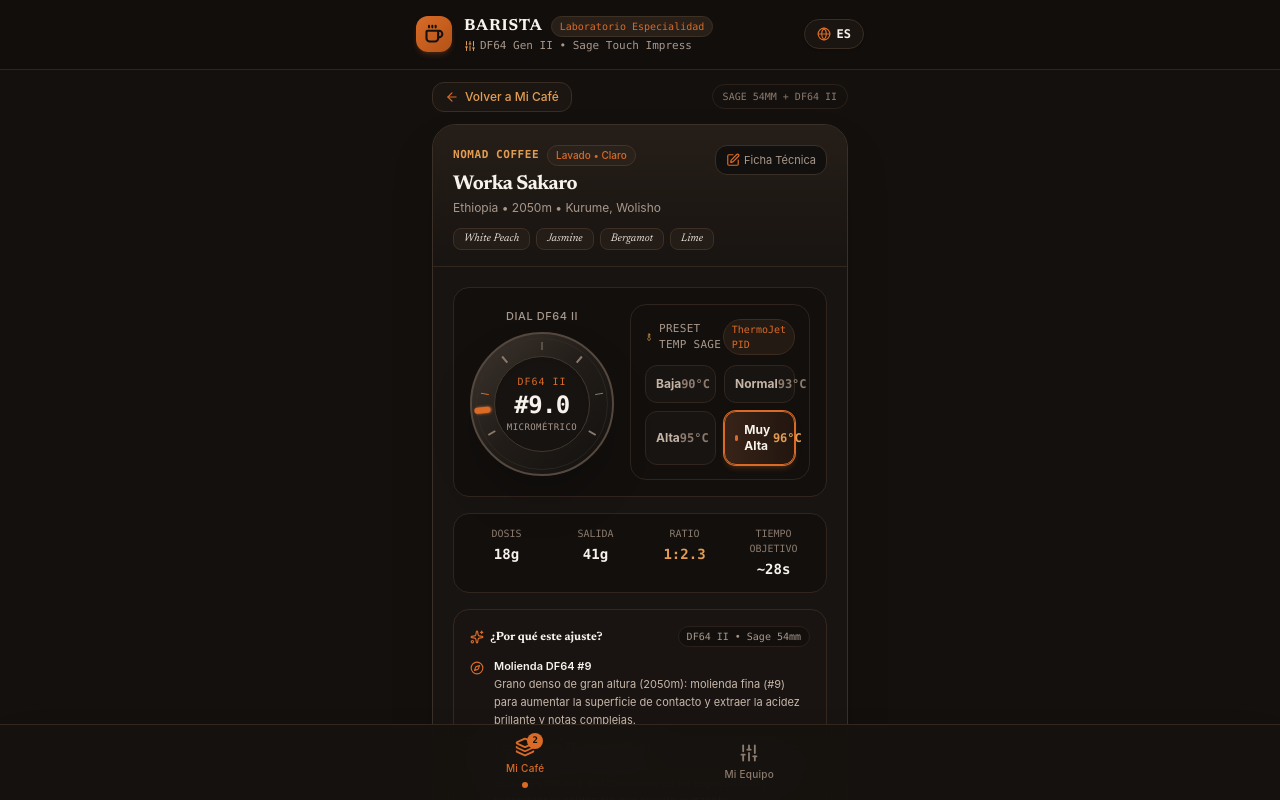
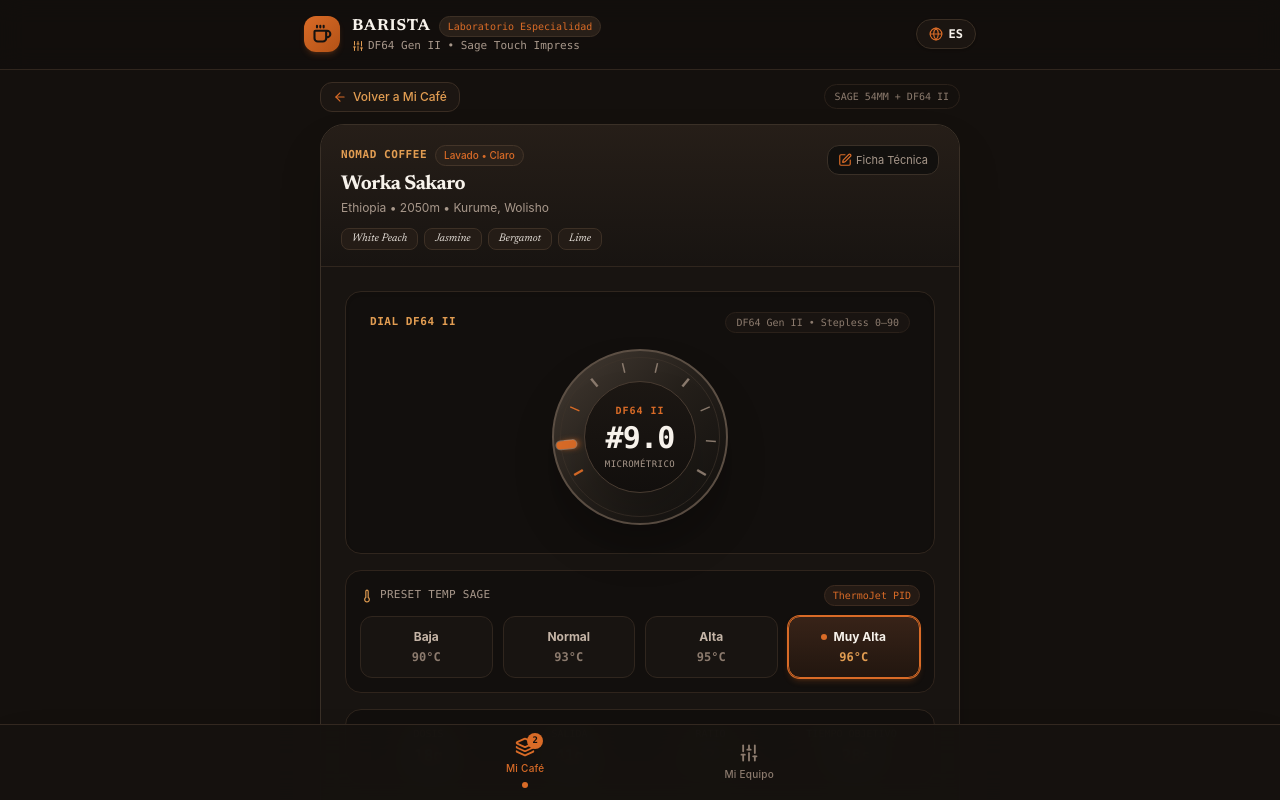
Before and after one commit to csp33/barista, a Next.js app: page / in a window 1280 px wide. Both pictures are taken after a click on the element 640 px from the left and 244 px from the top of the page. Shown: the top 800 px of the page. Built offline with nearby package versions, Linux system fonts and the light colour scheme; no server answers.

Commit message:
fix(ui): give layout breathing room, expand container to max-w-2xl, separate DF64 dial and Sage temp

```diff
--- a/src/adapters/ui/components/Df64DialGauge.tsx
+++ b/src/adapters/ui/components/Df64DialGauge.tsx
@@ -13,22 +13,22 @@ export const Df64DialGauge: React.FC<Df64DialGaugeProps> = ({ setting }) => {
   const angle = -120 + (clampedSetting / 90) * 240;
 
   return (
-    <div className="flex flex-col items-center">
-      <div className="relative w-36 h-36 flex items-center justify-center">
+    <div className="flex flex-col items-center py-2">
+      <div className="relative w-44 h-44 flex items-center justify-center">
         {/* Outer machined aluminum ring */}
-        <div className="absolute inset-0 rounded-full bg-gradient-to-br from-[#3D352E] via-[#211C18] to-[#12100E] border-2 border-[#54483E] shadow-2xl flex items-center justify-center">
-          <div className="absolute inset-1 rounded-full border border-[#382F28] opacity-60" />
+        <div className="absolute inset-0 rounded-full bg-gradient-to-br from-[#443B33] via-[#241F1A] to-[#12100E] border-2 border-[#5C4F44] shadow-2xl flex items-center justify-center">
+          <div className="absolute inset-1.5 rounded-full border border-[#3E342B] opacity-70" />
         </div>
 
         {/* Dial Scale Tick Marks */}
-        <svg className="absolute inset-0 w-full h-full" viewBox="0 0 144 144">
-          {[0, 15, 30, 45, 60, 75, 90].map(val => {
+        <svg className="absolute inset-0 w-full h-full" viewBox="0 0 176 176">
+          {[0, 10, 20, 30, 40, 50, 60, 70, 80, 90].map(val => {
             const tickAngle = -120 + (val / 90) * 240;
             const rad = ((tickAngle - 90) * Math.PI) / 180;
-            const x1 = 72 + 54 * Math.cos(rad);
-            const y1 = 72 + 54 * Math.sin(rad);
-            const x2 = 72 + 62 * Math.cos(rad);
-            const y2 = 72 + 62 * Math.sin(rad);
+            const x1 = 88 + 66 * Math.cos(rad);
+            const y1 = 88 + 66 * Math.sin(rad);
+            const x2 = 88 + 76 * Math.cos(rad);
+            const y2 = 88 + 76 * Math.sin(rad);
 
             return (
               <g key={val}>
@@ -37,8 +37,8 @@ export const Df64DialGauge: React.FC<Df64DialGaugeProps> = ({ setting }) => {
                   y1={y1}
                   x2={x2}
                   y2={y2}
-                  stroke={val === 15 ? '#D96B27' : '#8A7A6D'}
-                  strokeWidth={val % 30 === 0 ? '2' : '1'}
+                  stroke={val <= 20 ? '#D96B27' : '#8A7A6D'}
+                  strokeWidth={val % 30 === 0 ? '2.5' : '1.5'}
                 />
               </g>
             );
@@ -46,11 +46,11 @@ export const Df64DialGauge: React.FC<Df64DialGaugeProps> = ({ setting }) => {
         </svg>
 
         {/* Inner Hub with Setting Value */}
-        <div className="relative z-10 w-24 h-24 rounded-full bg-[#161311] border border-[#42372E] shadow-inner flex flex-col items-center justify-center text-center">
-          <span className="text-[10px] tracking-widest uppercase font-metric text-[#D96B27]">
+        <div className="relative z-10 w-28 h-28 rounded-full bg-gradient-to-b from-[#1C1713] to-[#120F0D] border border-[#483B31] shadow-2xl flex flex-col items-center justify-center text-center">
+          <span className="text-[10px] tracking-widest uppercase font-metric text-[#D96B27] font-semibold">
             DF64 II
           </span>
-          <span className="text-2xl font-black font-metric tracking-tight text-[#F7F2EB]">
+          <span className="text-3xl font-black font-metric tracking-tight text-[#F7F2EB] my-0.5">
             #{setting.toFixed(1)}
           </span>
           <span className="text-[9px] text-[#A8988B] uppercase tracking-wider font-metric">
@@ -63,7 +63,7 @@ export const Df64DialGauge: React.FC<Df64DialGaugeProps> = ({ setting }) => {
           className="absolute w-full h-full pointer-events-none transition-transform duration-700 ease-out"
           style={{ transform: `rotate(${angle}deg)` }}
         >
-          <div className="w-1.5 h-4 bg-[#D96B27] rounded-full mx-auto mt-1 shadow-sm shadow-[#D96B27]" />
+          <div className="w-2 h-5 bg-[#D96B27] rounded-full mx-auto mt-1 shadow-md shadow-[#D96B27]/80 ring-1 ring-[#F7F2EB]/30" />
         </div>
       </div>
     </div>
--- a/src/adapters/ui/components/DialInCard.tsx
+++ b/src/adapters/ui/components/DialInCard.tsx
@@ -76,53 +76,54 @@ export const DialInCard: React.FC<DialInCardProps> = ({
       </div>
 
       {/* Main Barista Hardware Tuning Section */}
-      <div className="p-5 space-y-4">
-        <div className="flex flex-col sm:flex-row items-center justify-between gap-4 bg-[#120F0D] border border-[#30261E] rounded-2xl p-4">
-          {/* DF64 II Rotary Gauge */}
-          <div className="w-full sm:w-auto flex flex-col items-center">
-            <span className="text-[11px] font-medium uppercase tracking-wider text-[#A8988B] mb-2">
+      <div className="p-5 sm:p-6 space-y-4">
+        {/* DF64 II Rotary Instrument Gauge */}
+        <div className="bg-[#120F0D] border border-[#30261E] rounded-2xl p-5 flex flex-col items-center shadow-inner">
+          <div className="flex items-center justify-between w-full mb-2 px-1">
+            <span className="text-[11px] font-metric font-semibold uppercase tracking-wider text-[#E29D52]">
               {t.grindSetting}
             </span>
-            <Df64DialGauge setting={recipe.grindSetting} />
+            <span className="text-[10px] font-metric text-[#8C7B6E] bg-[#191411] px-2.5 py-0.5 rounded-full border border-[#2B211A]">
+              DF64 Gen II • Stepless 0–90
+            </span>
           </div>
-
-          {/* Sage Touch Impress Temperature Controller */}
-          <div className="w-full sm:flex-1">
-            <SageTempSelector currentTemp={recipe.machineTemperature} />
-          </div>
+          <Df64DialGauge setting={recipe.grindSetting} />
         </div>
 
+        {/* Sage Touch Impress Temperature Controller */}
+        <SageTempSelector currentTemp={recipe.machineTemperature} />
+
         {/* Technical Brew Parameters Bar */}
-        <div className="grid grid-cols-4 gap-2 bg-[#120F0D] border border-[#30261E] rounded-2xl p-3 text-center">
+        <div className="grid grid-cols-4 gap-2 bg-[#120F0D] border border-[#30261E] rounded-2xl p-4 text-center">
           <div>
-            <span className="text-[10px] uppercase font-metric text-[#8A7A6D] block">
+            <span className="text-[10px] uppercase font-metric text-[#8A7A6D] block mb-0.5">
               {t.dose}
             </span>
-            <span className="text-sm font-bold font-metric text-[#F7F2EB]">
+            <span className="text-base font-bold font-metric text-[#F7F2EB]">
               {recipe.doseGrams}g
             </span>
           </div>
           <div>
-            <span className="text-[10px] uppercase font-metric text-[#8A7A6D] block">
+            <span className="text-[10px] uppercase font-metric text-[#8A7A6D] block mb-0.5">
               {t.yield}
             </span>
-            <span className="text-sm font-bold font-metric text-[#F7F2EB]">
+            <span className="text-base font-bold font-metric text-[#F7F2EB]">
               {recipe.yieldGrams}g
             </span>
           </div>
           <div>
-            <span className="text-[10px] uppercase font-metric text-[#8A7A6D] block">
+            <span className="text-[10px] uppercase font-metric text-[#8A7A6D] block mb-0.5">
               {t.ratio}
             </span>
-            <span className="text-sm font-bold font-metric text-[#E29D52]">
+            <span className="text-base font-bold font-metric text-[#E29D52]">
               {recipe.ratio}
             </span>
           </div>
           <div>
-            <span className="text-[10px] uppercase font-metric text-[#8A7A6D] block">
+            <span className="text-[10px] uppercase font-metric text-[#8A7A6D] block mb-0.5">
               {t.time}
             </span>
-            <span className="text-sm font-bold font-metric text-[#F7F2EB]">
+            <span className="text-base font-bold font-metric text-[#F7F2EB]">
               ~{recipe.targetTimeSeconds}s
             </span>
           </div>
--- a/src/adapters/ui/components/Header.tsx
+++ b/src/adapters/ui/components/Header.tsx
@@ -9,7 +9,7 @@ export const Header: React.FC = () => {
 
   return (
     <header className="sticky top-0 z-30 bg-[#120F0D]/90 backdrop-blur-md border-b border-[#30261E] px-4 py-3.5">
-      <div className="max-w-md mx-auto flex items-center justify-between">
+      <div className="max-w-2xl mx-auto flex items-center justify-between">
         <div className="flex items-center gap-3">
           <div className="w-9 h-9 rounded-xl bg-gradient-to-br from-[#D96B27] to-[#B35216] flex items-center justify-center text-[#141210] shadow-md shadow-[#D96B27]/20">
             <Coffee className="w-5 h-5 stroke-[2.5]" />
--- a/src/adapters/ui/components/RecipeRationaleCard.tsx
+++ b/src/adapters/ui/components/RecipeRationaleCard.tsx
@@ -43,35 +43,35 @@ export const RecipeRationaleCard: React.FC<RecipeRationaleCardProps> = ({
   ];
 
   return (
-    <div className="bg-[#191411] border border-[#35281E] rounded-2xl p-4 space-y-3">
+    <div className="bg-[#191411] border border-[#35281E] rounded-2xl p-5 sm:p-6 space-y-4 shadow-sm">
       {coffee.sommelierStory && (
-        <div className="bg-[#130F0D] border border-[#2E241D] rounded-xl p-3 text-[11px] text-[#D8C7B9] leading-relaxed italic border-l-2 border-l-[#D96B27]">
-          <span className="font-serif not-italic font-bold text-[#E29D52] block text-[10px] uppercase tracking-wider mb-1">
+        <div className="bg-[#130F0D] border border-[#2E241D] rounded-xl p-3.5 text-xs text-[#D8C7B9] leading-relaxed italic border-l-2 border-l-[#D96B27]">
+          <span className="font-serif not-italic font-bold text-[#E29D52] block text-[10px] uppercase tracking-wider mb-1 font-metric">
             {language === 'es' ? 'Notas de Sommelier & Terroir' : 'Sommelier Notes & Terroir'}
           </span>
           &ldquo;{coffee.sommelierStory}&rdquo;
         </div>
       )}
 
-      <div className="flex items-center justify-between">
-        <h3 className="text-xs font-serif font-bold text-[#F7F2EB] flex items-center gap-1.5">
-          <Sparkles className="w-3.5 h-3.5 text-[#D96B27]" />
+      <div className="flex items-center justify-between border-b border-[#2B211A] pb-2.5">
+        <h3 className="text-sm font-serif font-bold text-[#F7F2EB] flex items-center gap-2">
+          <Sparkles className="w-4 h-4 text-[#D96B27]" />
           {language === 'es' ? '¿Por qué este ajuste?' : 'Why this dial-in recipe?'}
         </h3>
-        <span className="text-[10px] font-metric text-[#A8988B] bg-[#120F0D] px-2 py-0.5 rounded-full border border-[#2B211A]">
+        <span className="text-[10px] font-metric text-[#8C7B6E] bg-[#120F0D] px-2.5 py-0.5 rounded-full border border-[#2B211A]">
           DF64 II • Sage 54mm
         </span>
       </div>
 
-      <div className="space-y-2.5">
+      <div className="space-y-3.5">
         {items.map((item, idx) => (
-          <div key={idx} className="flex items-start gap-2.5 text-xs">
+          <div key={idx} className="flex items-start gap-3 text-xs">
             {item.icon}
             <div className="flex-1 leading-snug">
-              <span className="font-semibold text-[#F7F2EB] block text-[11px] mb-0.5">
+              <span className="font-semibold text-[#F7F2EB] block text-xs mb-0.5">
                 {item.title}
               </span>
-              <p className="text-[11px] text-[#C8B8AB] leading-relaxed">
+              <p className="text-xs text-[#C8B8AB] leading-relaxed">
                 {item.text}
               </p>
             </div>
--- a/src/adapters/ui/components/SageTempSelector.tsx
+++ b/src/adapters/ui/components/SageTempSelector.tsx
@@ -31,21 +31,21 @@ export const SageTempSelector: React.FC<SageTempSelectorProps> = ({ currentTemp
         </span>
       </div>
 
-      <div className="grid grid-cols-2 gap-2">
+      <div className="grid grid-cols-2 sm:grid-cols-4 gap-2.5">
         {presets.map(p => {
           const isActive = currentTemp === p.id;
           return (
             <div
               key={p.id}
-              className={`p-2.5 rounded-xl border flex items-center justify-between transition-all ${
+              className={`p-3 rounded-xl border flex flex-col items-center justify-center text-center gap-1 transition-all ${
                 isActive
-                  ? 'bg-gradient-to-r from-[#382318] to-[#22160F] border-[#D96B27] text-[#F7F2EB] shadow-md shadow-[#D96B27]/25 ring-1 ring-[#D96B27]'
-                  : 'bg-[#181411] border-[#30261E] text-[#B0A093]'
+                  ? 'bg-gradient-to-b from-[#382318] to-[#22160F] border-[#D96B27] text-[#F7F2EB] shadow-md shadow-[#D96B27]/25 ring-1 ring-[#D96B27]'
+                  : 'bg-[#181411] border-[#30261E] text-[#B0A093] hover:border-[#443528]'
               }`}
             >
               <div className="flex items-center gap-1.5">
                 {isActive && <div className="w-1.5 h-1.5 rounded-full bg-[#D96B27]" />}
-                <span className={`text-xs font-bold capitalize ${isActive ? 'text-[#F7F2EB]' : 'text-[#C5B5A7]'}`}>
+                <span className={`text-xs font-bold ${isActive ? 'text-[#F7F2EB]' : 'text-[#C5B5A7]'}`}>
                   {p.label}
                 </span>
               </div>
--- a/src/app/page.tsx
+++ b/src/app/page.tsx
@@ -74,7 +74,7 @@ function BaristaDashboard() {
     <div className="min-h-screen bg-[#14100D] text-[#F7F2EB] flex flex-col">
       <Header />
 
-      <main className="flex-1 max-w-md mx-auto w-full">
+      <main className="flex-1 max-w-2xl mx-auto w-full">
         {loading ? (
           <div className="flex flex-col items-center justify-center py-32 gap-3">
             <Loader2 className="w-8 h-8 animate-spin text-[#D96B27]" />
```
